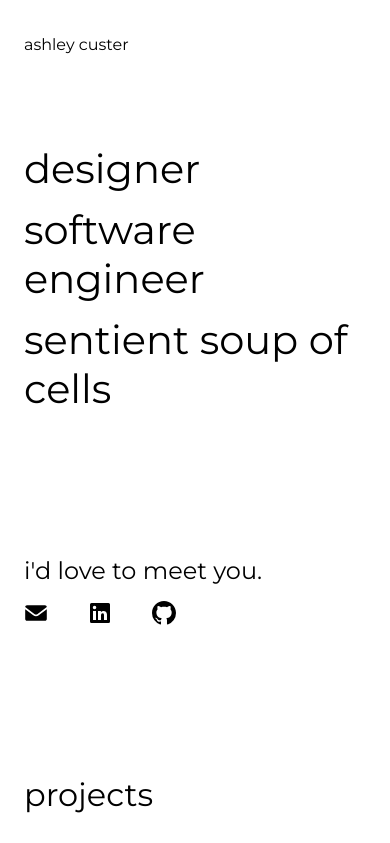
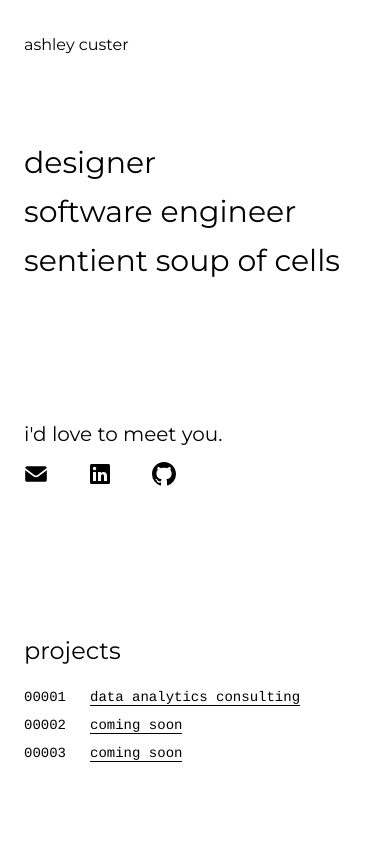
Before and after one commit to ashleycuster/ashleycuster.github.io, a plain HTML site: page index.html in a window 390 px wide. Shown: the top 843 px of the page. Drawn offline with Linux system fonts and the light colour scheme; a web font is replaced by a local one.

Commit message:
porfolio_v1.2: fix mobile styling

```diff
--- a/global.css
+++ b/global.css
@@ -9,26 +9,38 @@ h1 {
     font-weight: 400;
 }
 h2 {
-    font-size: 40px;
+    font-size: 30px;
     font-weight: 400;
     margin: 12px 0;
+    @media (min-width: 550px) {
+        font-size: 40px;
+    }
     @media (min-width: 1020px) {
         font-size: 56px;
     }
 }
 h3 {
-    font-size: 32px;
+    font-size: 24px;
     font-weight: 400;
+    @media (min-width: 550px) {
+        font-size: 32px;
+    }
 }
 h4 {
-    font-size: 24px;
+    font-size: 20px;
     font-weight: 400;
     margin: 8px 0;
+    @media (min-width: 550px) {
+        font-size: 24px;
+    }
 }
 h5 {
     font-size: 18px;
     font-weight: 400;
     margin: 0;
+    @media (min-width: 550px) {
+        font-size: 20px;
+    }
 }
 p {
     font-size: 16px;
@@ -77,9 +89,12 @@ a:hover {
 }
 .project-item {
     display: block;
-    font-size: 18px;
+    font-size: 14px;
     font-weight: 200;
     margin: 12px 0;
+    @media (min-width: 550px) {
+        font-size: 18px;
+    }
     @media (min-width: 695px) {
         font-size: 24px;
     }
--- a/index.html
+++ b/index.html
@@ -1,5 +1,6 @@
 <html>
 <head>
+    <meta name="viewport" content="width=device-width, initial-scale=1">
     <link href="/global.css" rel="stylesheet" type="text/css">
     <link rel="icon" href="/ac-bold.png">
     <link rel="preconnect" href="https://fonts.googleapis.com">
```
